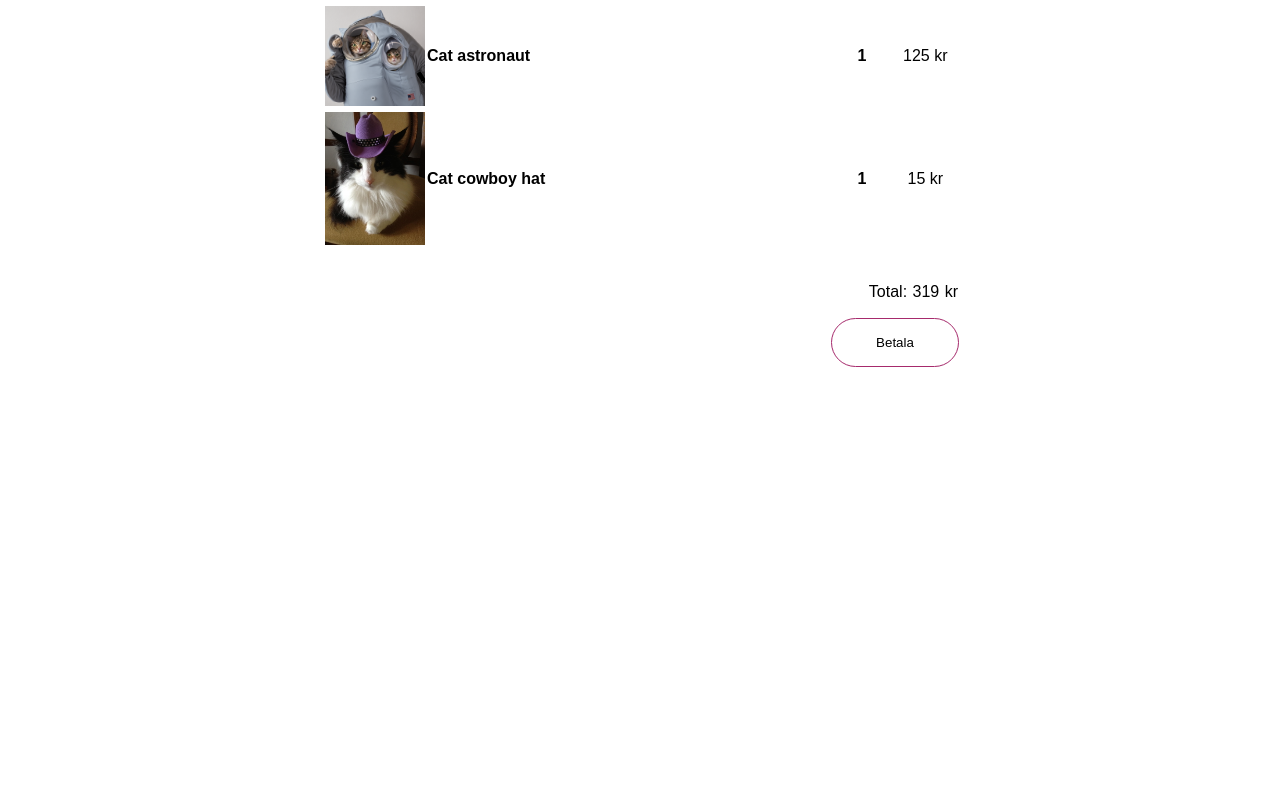
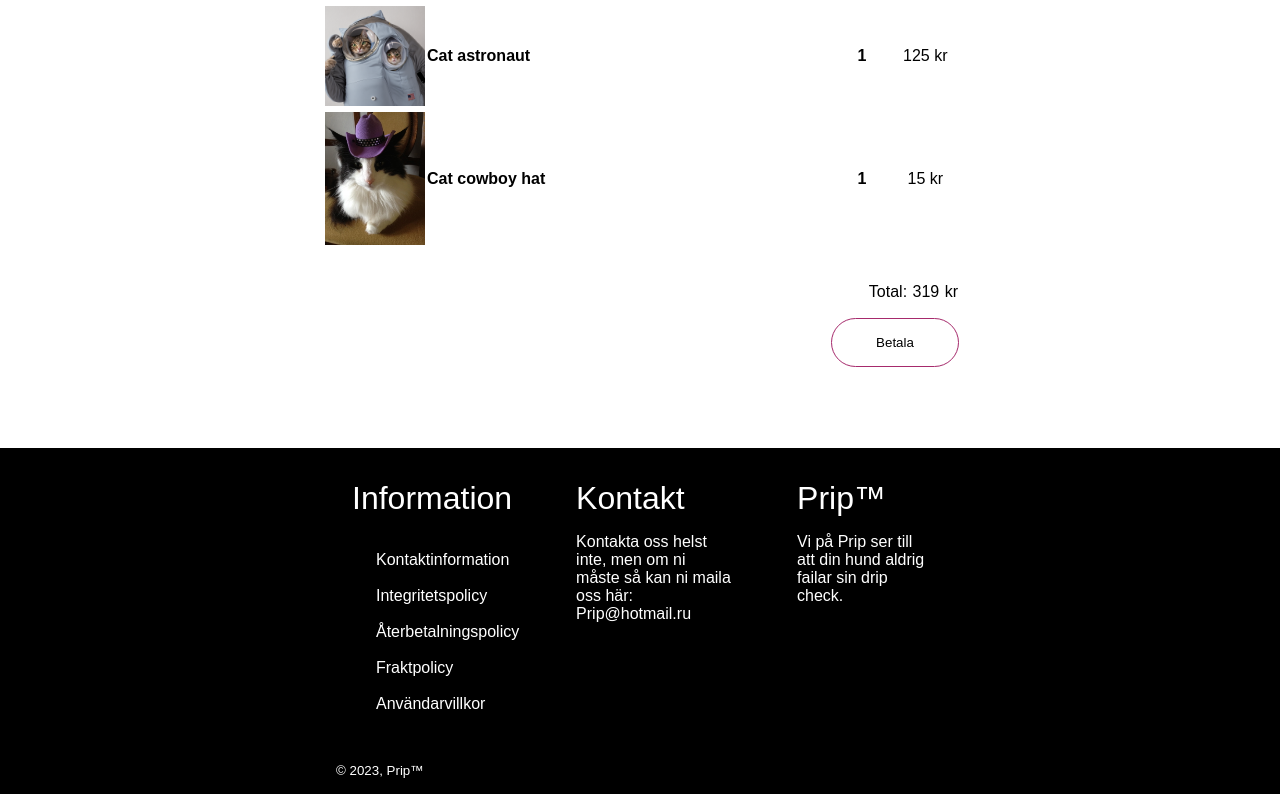
Before and after one commit to LokeOberg04/te4-webb-shop, a plain HTML site: page cart.html in a window 1280 px wide. Shown: the part 536-1330 px from the top of the page. Before the commit the page ends 984 px from the top, so only its background shows below. Drawn offline with Linux system fonts and the light colour scheme.

Commit message:
cart footer

```diff
--- a/cart.html
+++ b/cart.html
@@ -93,7 +93,37 @@
         </section>
     </main>
     <footer>
-
+        <div>
+            <h1>Information</h1>
+            <ul>
+                <a href="">
+                    <li>Kontaktinformation</li>
+                </a>
+                <a href="">
+                    <li>Integritetspolicy</li>
+                </a>
+                <a href="">
+                    <li>Återbetalningspolicy</li>
+                </a>
+                <a href="">
+                    <li>Fraktpolicy</li>
+                </a>
+                <a href="">
+                    <li>Användarvillkor</li>
+                </a>
+            </ul>
+        </div>
+        <div id="kontakt">
+            <h1>Kontakt</h1>
+            <p>Kontakta oss helst inte, men om ni måste så kan ni maila oss här: Prip@hotmail.ru</p>
+        </div>
+        <div>
+            <h1>Prip™</h1>
+            <p>
+                Vi på Prip ser till att din hund aldrig failar sin drip check.
+            </p>
+        </div>
+        <small>© 2023, Prip™</small>
     </footer>
 </body>
 
```
